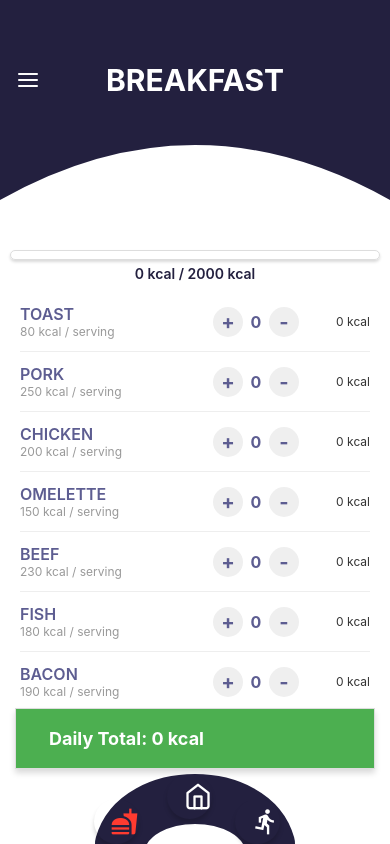
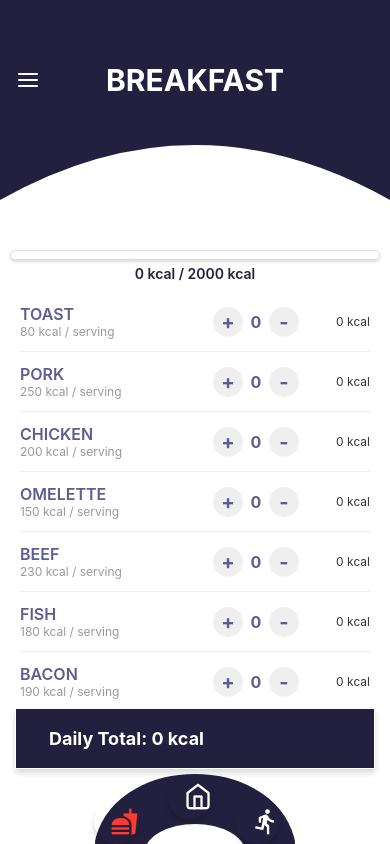
Before and after one commit to Jyoti-Shukla88/FitnessApp, a React Native app: screen /Breakfast in a window 390 px wide. Built offline with nearby package versions, Linux system fonts and the light colour scheme.

Commit message:
fix: make changes

```diff
--- a/src/AnimatedSummary.js
+++ b/src/AnimatedSummary.js
@@ -22,8 +22,8 @@ export default function AnimatedSummary() {
 const styles = StyleSheet.create({
   summaryContainer: {
      borderWidth: 1,
-    borderColor: '#ddd',
-    backgroundColor: '#4CAF50',
+    borderColor: '#fff',
+    backgroundColor: '#23203F',
     marginBottom: 75,
     marginHorizontal: 15,
     paddingVertical: 15,
--- a/src/Breakfast.js
+++ b/src/Breakfast.js
@@ -55,7 +55,7 @@ export default function Breakfast({ navigation, route }) {
     AsyncStorage.setItem(STORAGE_KEY_SERVINGS, JSON.stringify(servings)).catch(console.error);
   }, [servings]);
 
-  // 🔹 Animated values
+  // Animated values
   const animatedProgress = useRef(new Animated.Value(0)).current;
   const animatedDailyTotal = useRef(new Animated.Value(0)).current;
   const animatedBreakfastTotal = useRef(new Animated.Value(0)).current;
@@ -80,9 +80,7 @@ export default function Breakfast({ navigation, route }) {
     useEffect(() => {
     updateMealCalories('breakfast', categoryTotalCalories);
   },[categoryTotalCalories, updateMealCalories]);
-  //const dailyTotalCalories =
-    //(route?.params?.otherMealsCalories || 0) + categoryTotalCalories;
-   // Calculate daily total dynamically from context
+
   const dailyTotalCalories =
     (mealCalories.breakfast || 0) +
     (mealCalories.lunch || 0) +
@@ -91,7 +89,7 @@ export default function Breakfast({ navigation, route }) {
   const progress = Math.min(dailyTotalCalories / calorieGoal, 1);
 
 
-  // 🔹 Animate when values change
+  //Animate when values change
   useEffect(() => {
     Animated.timing(animatedProgress, {
       toValue: progress,
@@ -126,7 +124,7 @@ export default function Breakfast({ navigation, route }) {
     else return '#F44336';
   };
 
-  // 🔹 Animated number component
+  //  Animated number component
   const AnimatedNumber = ({ value, suffix = ' kcal', prefix = '' }) => {
     const [displayValue, setDisplayValue] = useState(0);
     useEffect(() => {
@@ -189,7 +187,7 @@ export default function Breakfast({ navigation, route }) {
         </View>
       </View>
 
-      {/* 🔹 Animated Progress Bar */}
+      {/* Animated Progress Bar */}
       <View style={styles.progressBarContainer}>
         <View style={styles.progressBarBackground}>
           <Animated.View
@@ -213,7 +211,7 @@ export default function Breakfast({ navigation, route }) {
         showsVerticalScrollIndicator
       />
 
-      {/* 🔹 Animated Summary */}
+      {/*  Animated Summary */}
       <AnimatedSummary
   animatedBreakfastTotal={animatedBreakfastTotal}
   animatedDailyTotal={animatedDailyTotal}
@@ -336,26 +334,4 @@ const styles = StyleSheet.create({
     color: '#333'
   },
 
-  summaryContainer: {
-
-    borderWidth: 1,
-    borderColor: '#ddd',
-    backgroundColor: '#4CAF50',
-    marginBottom: 75,
-    marginHorizontal: 15,
-    paddingVertical: 15,
-    paddingHorizontal: 20,
-    shadowColor: '#000',
-    shadowOffset: { width: 0, height: 4 },
-    shadowOpacity: 0.15,
-    shadowRadius: 6,
-    elevation: 4,
-  },
-  summaryText: {
-    fontSize: 18,
-    fontWeight: '700',
-    color: '#fff',
-    marginLeft: 13 ,
-    marginVertical: 4,
-  },
 });
--- a/src/CaloriesContext.js
+++ b/src/CaloriesContext.js
@@ -45,7 +45,7 @@ export const CaloriesProvider = ({ children }) => {
   // Only update state if calories actually change
   const updateMealCalories = useCallback((meal, calories) => {
     setMealCalories(prev => {
-      if (prev[meal] === calories) return prev; // No change, avoid re-render
+      if (prev[meal] === calories) return prev;
       return { ...prev, [meal]: calories };
     });
   }, []);
--- a/src/Dinner.js
+++ b/src/Dinner.js
@@ -69,7 +69,7 @@ export default function Dinner({ navigation, route }) {
     saveServings();
   }, [servings]);
 
-  // 🔹 Animated values
+  // Animated values
   const animatedProgress = useRef(new Animated.Value(0)).current;
   const animatedCalories = useRef(new Animated.Value(0)).current; // top progress
   const animatedDinnerTotal = useRef(new Animated.Value(0)).current; // dinner summary
@@ -93,8 +93,6 @@ export default function Dinner({ navigation, route }) {
   updateMealCalories('dinner', categoryTotalCalories);
 }, [categoryTotalCalories, updateMealCalories]);
 
-  //const dailyTotalCalories =
-   // (route?.params?.otherMealsCalories || 0) + categoryTotalCalories;
    const dailyTotalCalories =
     (mealCalories.breakfast || 0) +
     (mealCalories.lunch || 0) +
@@ -102,7 +100,7 @@ export default function Dinner({ navigation, route }) {
     (mealCalories.dinner || 0);
   const progress = Math.min(dailyTotalCalories / calorieGoal, 1);
 
-  // 🔹 Animate when values change
+  //  Animate when values change
   useEffect(() => {
     Animated.timing(animatedProgress, {
       toValue: progress,
@@ -145,7 +143,7 @@ export default function Dinner({ navigation, route }) {
     else return '#F44336';
   };
 
-  // 🔹 Animated Number Component
+  //  Animated Number Component
   const AnimatedNumber = ({ value, suffix = ' kcal' }) => {
     const [displayValue, setDisplayValue] = useState(0);
     useEffect(() => {
@@ -222,7 +220,7 @@ export default function Dinner({ navigation, route }) {
         showsVerticalScrollIndicator
       />
 
-      {/* 🔹 Animated Summary */}
+      {/*  Animated Summary */}
 
        <AnimatedSummary
         animatedBreakfastTotal={animatedDinnerTotal}
@@ -345,25 +343,4 @@ const styles = StyleSheet.create({
     color: '#333'
 },
 
-  summaryContainer: {
-    borderWidth: 1,
-    borderColor: '#ddd',
-    backgroundColor: '#4CAF50',
-    marginBottom: 75,
-    marginHorizontal: 15,
-    paddingVertical: 15,
-    paddingHorizontal: 20,
-    shadowColor: '#000',
-    shadowOffset: { width: 0, height: 4 },
-    shadowOpacity: 0.15,
-    shadowRadius: 6,
-    elevation: 4,
-  },
-  summaryText: {
-    fontSize: 18,
-    fontWeight: '700',
-    color: '#fff',
-    marginLeft: 13 ,
-    marginVertical: 4,
-},
 });
--- a/src/Lunch.js
+++ b/src/Lunch.js
@@ -62,7 +62,7 @@ export default function Lunch({ navigation, route }) {
 
 
 
-  // 🔹 Animated values for bar and numbers
+  // Animated values for bar and numbers
   const animatedProgress = useRef(new Animated.Value(0)).current;
   const animatedDailyTotal = useRef(new Animated.Value(0)).current;
   const animatedLunchTotal = useRef(new Animated.Value(0)).current;
@@ -87,8 +87,6 @@ export default function Lunch({ navigation, route }) {
   updateMealCalories('lunch', categoryTotalCalories);
 }, [categoryTotalCalories, updateMealCalories]);
 
-  //const dailyTotalCalories =
-    //(route?.params?.otherMealsCalories || 0) + categoryTotalCalories;
   const dailyTotalCalories =
     (mealCalories.breakfast || 0) +
     (mealCalories.lunch || 0) +
@@ -96,7 +94,7 @@ export default function Lunch({ navigation, route }) {
     (mealCalories.dinner || 0);
   const progress = Math.min(dailyTotalCalories / calorieGoal, 1);
 
-  // 🔹 Animate when data changes
+  //  Animate when data changes
   useEffect(() => {
     Animated.timing(animatedProgress, {
       toValue: progress,
@@ -131,7 +129,7 @@ export default function Lunch({ navigation, route }) {
     else return '#F44336';
   };
 
-  // 🔹 Reusable Animated Number text
+  // Reusable Animated Number text
   const AnimatedNumber = ({ value, suffix = ' kcal' }) => {
     const [displayValue, setDisplayValue] = useState(0);
     useEffect(() => {
@@ -196,7 +194,7 @@ export default function Lunch({ navigation, route }) {
         </View>
       </View>
 
-      {/* 🔹 Animated Progress Bar */}
+      {/* Animated Progress Bar */}
       <View style={styles.progressBarContainer}>
         <View style={styles.progressBarBackground}>
           <Animated.View
@@ -220,7 +218,7 @@ export default function Lunch({ navigation, route }) {
         showsVerticalScrollIndicator={true}
       />
 
-      {/* 🔹 Animated Summary */}
+      {/* Animated Summary */}
        <AnimatedSummary
               animatedBreakfastTotal={animatedLunchTotal}
               animatedDailyTotal={animatedDailyTotal}
@@ -339,26 +337,4 @@ const styles = StyleSheet.create({
     fontSize: 12,
     color: '#333'
   },
-
-  summaryContainer: {
-    borderWidth: 1,
-    borderColor: '#ddd',
-    backgroundColor: '#4CAF50',
-    marginBottom: 75,
-    marginHorizontal: 15,
-    paddingVertical: 15,
-    paddingHorizontal: 20,
-    shadowColor: '#000',
-    shadowOffset: { width: 0, height: 4 },
-    shadowOpacity: 0.15,
-    shadowRadius: 6,
-    elevation: 4,
-  },
-  summaryText: {
-    fontSize: 18,
-    fontWeight: '700',
-    color: '#fff',
-    marginLeft: 13 ,
-    marginVertical: 4,
-  },
 });
--- a/src/Snack.js
+++ b/src/Snack.js
@@ -86,8 +86,6 @@ export default function Snack({ navigation, route }) {
   updateMealCalories('snacks', categoryTotalCalories);
 }, [categoryTotalCalories, updateMealCalories]);
 
-  //const dailyTotalCalories =
-    //(route?.params?.otherMealsCalories || 0) + categoryTotalCalories;
    const dailyTotalCalories =
     (mealCalories.breakfast || 0) +
     (mealCalories.lunch || 0) +
@@ -125,9 +123,9 @@ export default function Snack({ navigation, route }) {
   });
 
   const getProgressColor = () => {
-    if (progress < 0.8) return '#4CAF50'; // Green if below 80%
-    else if (progress < 1) return '#FF9800'; // Orange if near goal
-    else return '#F44336'; // Red if exceeded
+    if (progress < 0.8) return '#4CAF50';
+    else if (progress < 1) return '#FF9800';
+    else return '#F44336';
   };
 
   // Animated number renderer
@@ -341,25 +339,4 @@ const styles = StyleSheet.create({
     color: '#333'
 },
 
-  summaryContainer: {
-    borderWidth: 1,
-    borderColor: '#ddd',
-    backgroundColor: '#4CAF50',
-    marginBottom: 75,
-    marginHorizontal: 15,
-    paddingVertical: 15,
-    paddingHorizontal: 20,
-    shadowColor: '#000',
-    shadowOffset: { width: 0, height: 4 },
-    shadowOpacity: 0.15,
-    shadowRadius: 6,
-    elevation: 4,
-  },
-  summaryText: {
-    fontSize: 18,
-    fontWeight: '700',
-    color: '#fff',
-    marginLeft: 13 ,
-    marginVertical: 4,
-},
 });
```
